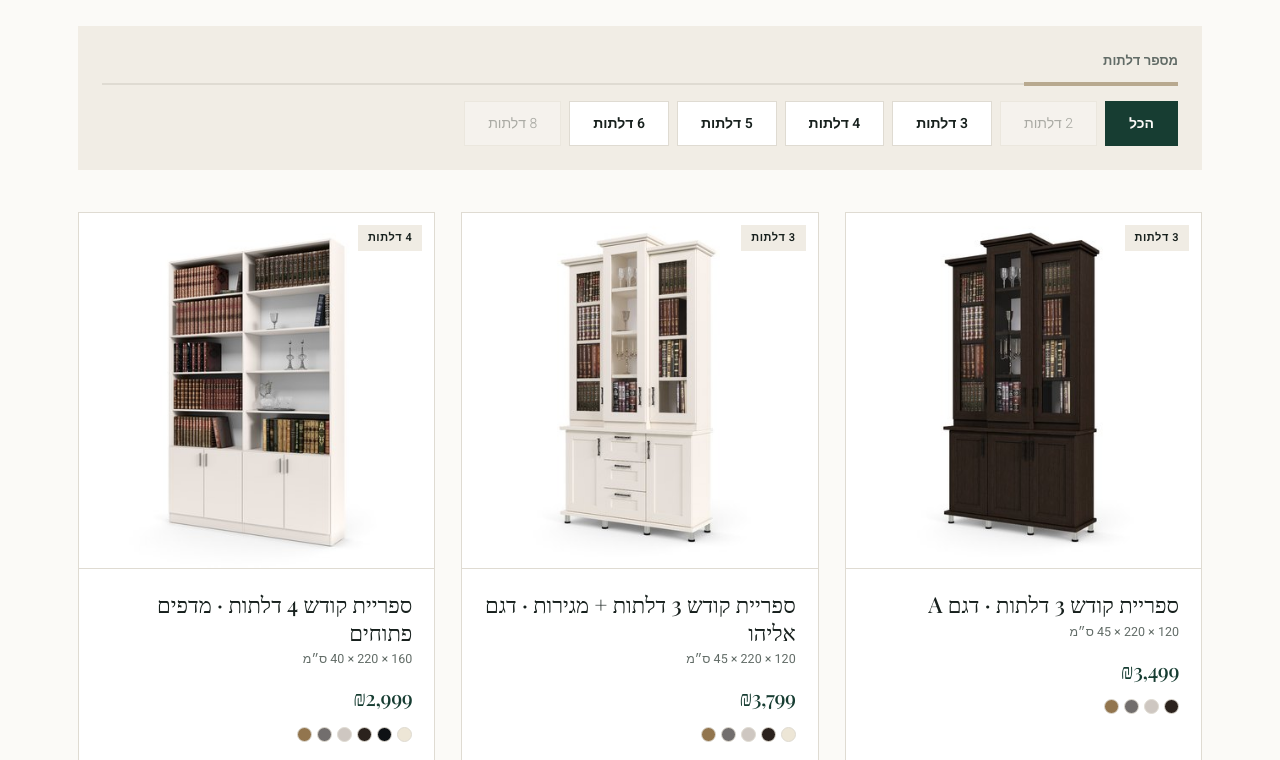
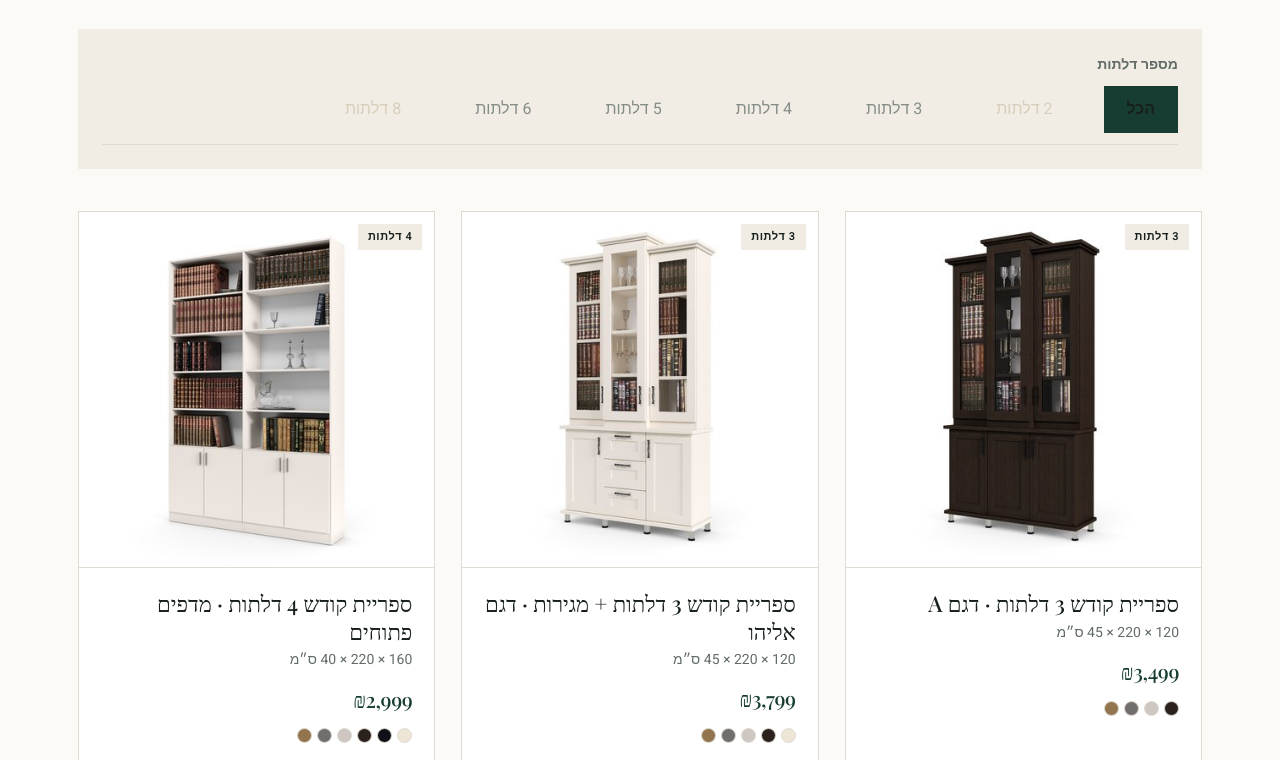
Before and after one commit to mikih123-a11y/natural-comfort, a website: page category.html in a window 1280 px wide. Shown: the part 275-1035 px from the top of the page. Drawn offline with nearby package versions, Linux system fonts and the light colour scheme; a web font is replaced by a local one.

Commit message:
Add files via upload

```diff
--- a/category.html
+++ b/category.html
@@ -12,7 +12,7 @@
 <style>
 :root{
   --paper:#FBFAF8; --panel:#EFEBE4; --champagne:#A79A88; --champagne-lt:#C9BFAE;
-  --ink:#211F1D; --ink-soft:#3B3733; --ink-mute:#5F584F; --oak:#B8894E; --line:#E2DCD2;
+  --ink:#211F1D; --ink-soft:#3B3733; --ink-mute:#5F584F; --oak:#B8894E; --champagne-txt:#8A6E42; --line:#E2DCD2;
   --display:"Frank Ruhl Libre",Georgia,serif; --body:"Assistant",system-ui,sans-serif;
   --ease:cubic-bezier(.22,.61,.36,1);
 }
@@ -21,15 +21,15 @@
 img{max-width:100%;display:block}
 a{color:inherit;text-decoration:none}
 button{font-family:inherit;cursor:pointer;border:0;background:none;color:inherit}
-:focus-visible{outline:2px solid var(--oak);outline-offset:3px}
+:focus-visible{outline:3px solid var(--ink);outline-offset:3px}
 .wrap{max-width:1180px;margin:0 auto;padding:0 28px}
 
 .top{position:sticky;top:0;z-index:60;background:rgba(251,250,248,.94);backdrop-filter:blur(10px);border-bottom:1px solid var(--line)}
 .top .wrap{display:flex;flex-wrap:nowrap;align-items:center;justify-content:space-between;height:72px;gap:16px}
 .top .brand,.top .tel{flex:none}
 .brand{font-family:var(--display);font-size:21px;font-weight:700;letter-spacing:-.015em;white-space:nowrap}
-.brand span{color:var(--champagne);font-weight:400}
-.nav{display:flex;flex-wrap:nowrap;gap:18px;font-size:13.5px;color:var(--ink-soft);flex:1;justify-content:center;overflow-x:auto;overflow-y:hidden;scrollbar-width:none;-ms-overflow-style:none;margin:0 12px}
+.brand span{color:var(--champagne-txt);font-weight:400}
+.nav{display:flex;flex-wrap:nowrap;gap:22px;font-size:16px;color:var(--ink-soft);flex:1;justify-content:center;overflow-x:auto;overflow-y:hidden;scrollbar-width:none;-ms-overflow-style:none;margin:0 12px}
 .nav::-webkit-scrollbar{display:none}
 .nav a{position:relative;padding:4px 0;white-space:nowrap;flex:none}
 .nav a::after{content:"";position:absolute;bottom:0;inset-inline-start:0;width:0;height:1.5px;background:var(--champagne);transition:width .28s var(--ease)}
@@ -40,7 +40,7 @@
 .tel svg{fill:none;stroke:currentColor;stroke-width:1.6;flex:none}
 @media(max-width:900px){.nav{display:none}}
 
-.crumb{font-size:13px;color:var(--ink-soft);font-weight:400;padding:22px 0 0}
+.crumb{font-size:15px;color:var(--ink-soft);font-weight:400;padding:22px 0 0}
 .crumb a:hover{color:var(--ink)}
 .crumb i{font-style:normal;margin:0 8px;color:var(--champagne-lt)}
 
@@ -49,16 +49,15 @@
 .head p{margin-top:14px;color:var(--ink-soft);font-size:16.5px;font-weight:400}
 
 /* מסנן גודל — ציר הגודל של הקו. על המסילה, כמו כל בורר באתר. */
-.filt{margin:36px 0 40px}
-.filt h2{font-size:13px;font-weight:600;color:var(--ink-soft);margin-bottom:12px}
-.track{position:relative;height:2px;background:var(--line);margin-bottom:16px}
-.slider{position:absolute;top:-1px;height:4px;background:var(--champagne);transition:all .35s var(--ease);inset-inline-start:0}
-.sizes{display:flex;gap:8px;flex-wrap:wrap}
-.sz{padding:9px 20px;border:1px solid var(--line);background:#fff;font-size:14px;font-weight:600;transition:.15s var(--ease);white-space:nowrap}
-.sz:hover{border-color:var(--champagne-lt)}
-.sz[aria-pressed=true]{background:var(--ink);color:var(--paper);border-color:var(--ink)}
-.sz[disabled]{opacity:.32;cursor:not-allowed;font-weight:300}
-.sz[disabled]:hover{border-color:var(--line)}
+.filt{margin:30px 0 34px}
+.filt h2{font-size:14px;font-weight:600;color:var(--ink-soft);margin-bottom:10px}
+.track,.slider{display:none}
+.sizes{display:flex;align-items:center;gap:28px;overflow-x:auto;scrollbar-width:none;padding-bottom:11px;border-bottom:1px solid var(--line)}
+.sizes::-webkit-scrollbar{display:none}
+.sz{padding:0 0 3px;border:0;background:none;font-size:16px;color:var(--ink-mute);white-space:nowrap;flex:none;min-height:34px;border-bottom:1.5px solid transparent;transition:color .2s}
+.sz:hover:not([disabled]){color:var(--ink)}
+.sz[aria-pressed=true]{color:var(--ink);font-weight:600;border-bottom-color:var(--champagne-txt)}
+.sz[disabled]{color:var(--champagne-lt);cursor:not-allowed}
 
 .grid{display:grid;grid-template-columns:repeat(3,1fr);gap:24px;padding-bottom:80px}
 @media(max-width:900px){.grid{grid-template-columns:1fr 1fr;gap:16px}}
@@ -71,7 +70,7 @@
 .card .sz-tag{position:absolute;top:12px;inset-inline-start:12px;background:var(--panel);color:var(--ink);font-size:11px;font-weight:600;letter-spacing:.05em;padding:4px 10px}
 .card .b{padding:18px 20px 20px;border-top:1px solid var(--line)}
 .card h3{font-family:var(--display);font-size:18px;font-weight:500;line-height:1.25}
-.card .dm{font-size:12.5px;color:var(--ink-soft);font-weight:400;margin-top:3px}
+.card .dm{font-size:14px;color:var(--ink-soft);font-weight:400;margin-top:3px}
 .card .pr{font-family:var(--display);font-size:21px;font-weight:500;margin-top:10px;letter-spacing:-.02em}
 .dots{display:flex;gap:5px;margin-top:12px}
 .dots i{width:15px;height:15px;border-radius:50%;border:1px solid var(--line);display:block}
@@ -80,7 +79,7 @@
 .empty b{font-family:var(--display);font-size:20px;font-weight:500;color:var(--ink);display:block;margin-bottom:8px}
 .empty a{color:var(--oak);text-decoration:underline}
 
-footer{border-top:1px solid var(--line);padding:32px 0;font-size:13px;color:var(--ink-soft);font-weight:400}
+footer{border-top:1px solid var(--line);padding:32px 0;font-size:15.5px;color:var(--ink-soft);font-weight:400}
 footer .wrap{display:flex;justify-content:space-between;gap:16px;flex-wrap:wrap}
 .fl{display:flex;gap:20px;flex-wrap:wrap}
 footer a:hover{color:var(--ink)}
@@ -129,7 +128,6 @@
   if (!groupId && lineId)  groupId = (d.lines[lineId] || {}).group;
   const group = (d.groups || []).find(g => g.id === groupId);
   // תתי-הקטגוריות נגזרות מהדגמים עצמם, לא מרשימה בקבוצה.
-  // ככה הוספת דגם חדש לא דורשת עדכון נוסף בקטלוג.
   const lineGroup = id => (d.lines[id] || {}).group;
   const order = (group && group.lines) || Object.keys(d.lines || {});
   const subs = order.filter(l => lineGroup(l) === groupId && d.models.some(m => m.line_id === l));
```
